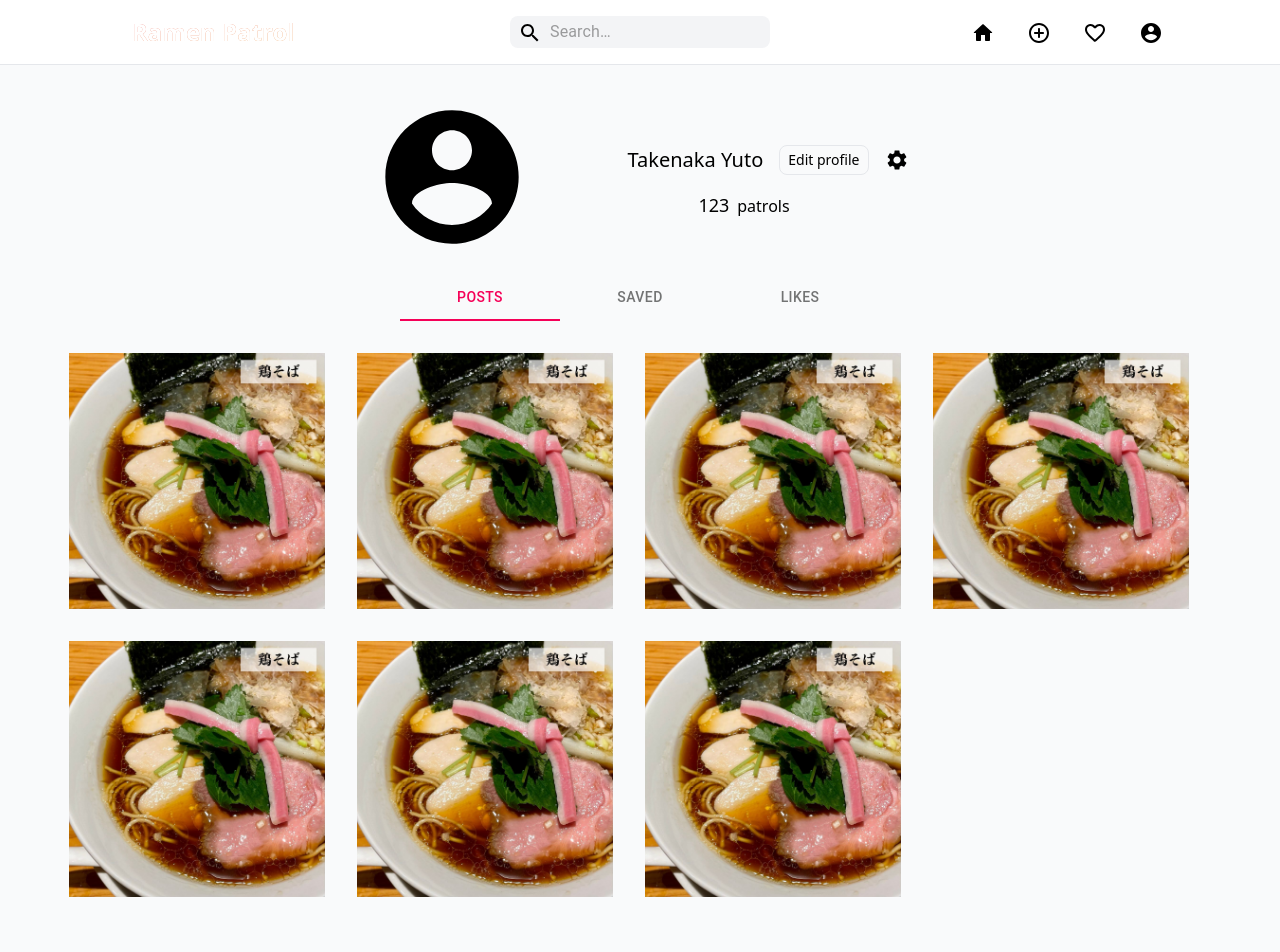
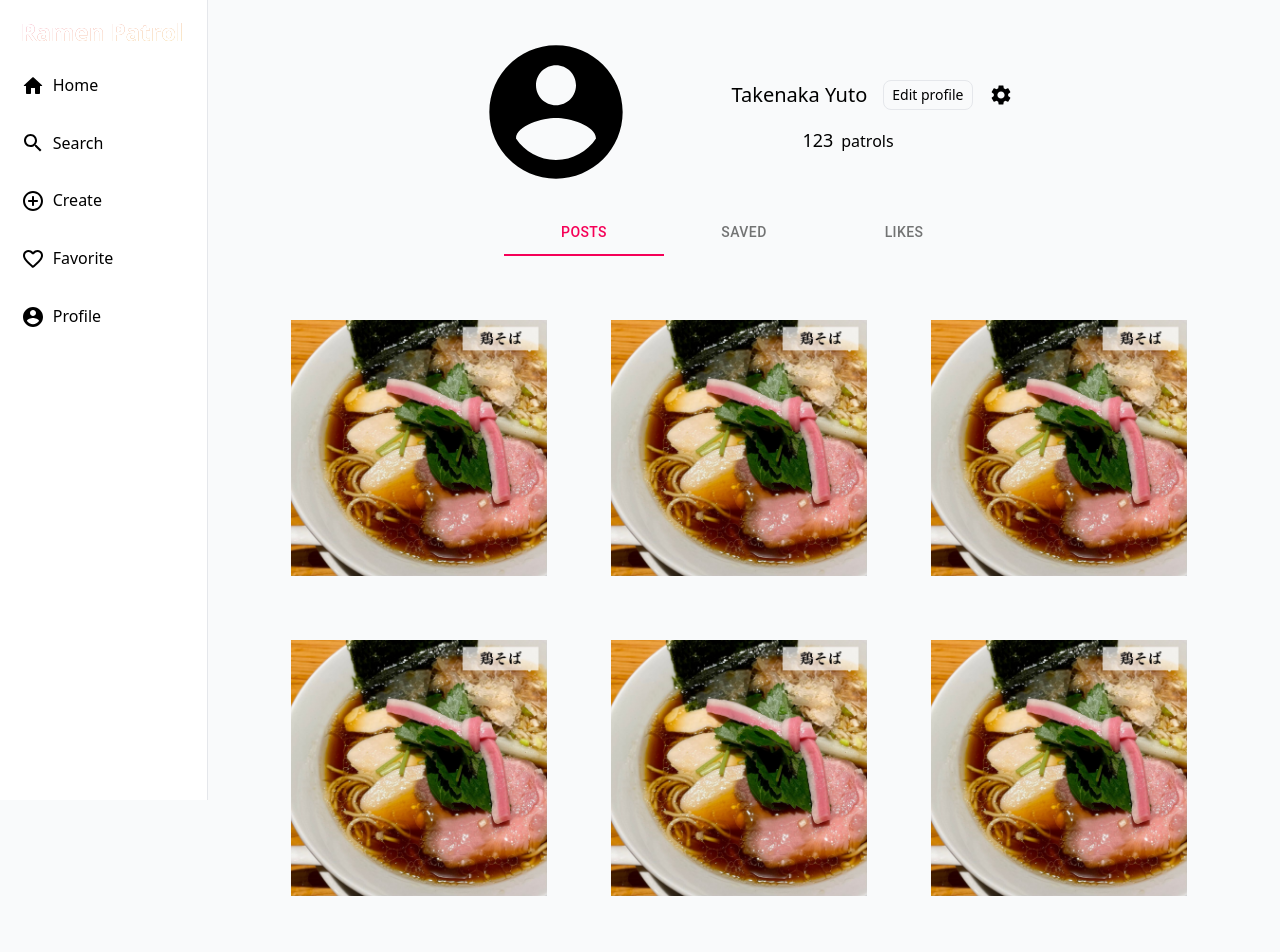
Before and after one commit to YutoTakenaka/ramen_patrol, a React (Create React App) app: page /profile in a window 1280 px wide. Shown: the top 952 px of the page. Built offline with nearby package versions, Linux system fonts and the light colour scheme.

Commit message:
fix: profileページのレイアウトを修正

```diff
--- a/src/components/organisms/MyPageIndex.tsx
+++ b/src/components/organisms/MyPageIndex.tsx
@@ -40,7 +40,6 @@ export default function MyPageIndex() {
     setValue(newValue);
   };
   return (
-    <>
     <div className="bg-gray-50">
       <div className="flex justify-center">
         <AccountCircleIcon className="mr-12 mt-8" style={{ fontSize: 160 }} />
@@ -75,37 +74,36 @@ export default function MyPageIndex() {
         <Tab label="saved" />
         <Tab label="likes" />
       </Tabs>
-        <div className="mx-auto w-full flex justify-center pb-4">
+      <div className="pb-4 ml-10 mt-16">
         <TabPanel value={value} index={0}>
-            <div className="flex justify-start flex-wrap w-11/12 mx-auto">
-              <img className="w-64 h-64 m-4" src={tori} alt="" />
-              <img className="w-64 h-64 m-4" src={tori} alt="" />
-              <img className="w-64 h-64 m-4" src={tori} alt="" />
-              <img className="w-64 h-64 m-4" src={tori} alt="" />
-              <img className="w-64 h-64 m-4" src={tori} alt="" />
-              <img className="w-64 h-64 m-4" src={tori} alt="" />
-              <img className="w-64 h-64 m-4" src={tori} alt="" />
+          <div className="flex justify-start gap-16 flex-wrap m-auto w-11/12">
+            <img className="w-64 h-64" src={tori} alt="" />
+            <img className="w-64 h-64" src={tori} alt="" />
+            <img className="w-64 h-64" src={tori} alt="" />
+            <img className="w-64 h-64" src={tori} alt="" />
+            <img className="w-64 h-64" src={tori} alt="" />
+            <img className="w-64 h-64" src={tori} alt="" />
+            <img className="w-64 h-64" src={tori} alt="" />
           </div>
         </TabPanel>
         <TabPanel value={value} index={1}>
-            <div className="flex justify-start flex-wrap w-11/12 mx-auto">
-              <img className="w-64 h-64 m-4" src={miso} alt="" />
-              <img className="w-64 h-64 m-4" src={miso} alt="" />
-              <img className="w-64 h-64 m-4" src={miso} alt="" />
-              <img className="w-64 h-64 m-4" src={miso} alt="" />
-              <img className="w-64 h-64 m-4" src={miso} alt="" />
+          <div className="flex justify-start gap-16 flex-wrap w-11/12 mx-auto">
+            <img className="w-64 h-64" src={miso} alt="" />
+            <img className="w-64 h-64" src={miso} alt="" />
+            <img className="w-64 h-64" src={miso} alt="" />
+            <img className="w-64 h-64" src={miso} alt="" />
+            <img className="w-64 h-64" src={miso} alt="" />
           </div>
         </TabPanel>
         <TabPanel value={value} index={2}>
-            <div className="flex justify-start flex-wrap w-11/12 mx-auto">
-              <img className="w-64 h-64 m-4" src={serori} alt="" />
-              <img className="w-64 h-64 m-4" src={serori} alt="" />
-              <img className="w-64 h-64 m-4" src={serori} alt="" />
-              <img className="w-64 h-64 m-4" src={serori} alt="" />
+          <div className="flex justify-start gap-16 flex-wrap w-11/12 mx-auto">
+            <img className="w-64 h-64" src={serori} alt="" />
+            <img className="w-64 h-64" src={serori} alt="" />
+            <img className="w-64 h-64" src={serori} alt="" />
+            <img className="w-64 h-64" src={serori} alt="" />
           </div>
         </TabPanel>
       </div>
     </div>
-    </>
   );
 }
--- a/src/components/pages/Components.tsx
+++ b/src/components/pages/Components.tsx
@@ -1,4 +1,4 @@
-import { MenuItem, RadioGroup } from "@material-ui/core";
+import { RadioGroup } from "@material-ui/core";
 import React from "react";
 import PrimaryButton from "../molecules/buttons/PrimaryButton";
 import SecondaryButton from "../molecules/buttons/SecondaryButton";
@@ -8,8 +8,7 @@ import RadioButton from "../molecules/inputs/RadioButton";
 import SelectBox from "../molecules/inputs/SelectBox";
 import SwitchButton from "../molecules/inputs/Switch";
 import TextBox from "../molecules/inputs/TextField";
-import Footer from "../organisms/Footer";
-import Header from "../organisms/Header";
+import { Layout } from "../organisms/Layout";
 
 const SELECT_ITEMS = [
   "1",
@@ -32,8 +31,7 @@ export default function Components() {
   };
 
   return (
-    <>
-      <Header />
+    <Layout>
       <ComponentBox>
         <p>Primary Button</p>
         <PrimaryButton onClick={onClickBtn}>
@@ -92,7 +90,6 @@ export default function Components() {
         <br />
         <TextBox label="Birthday" required={false} disabled={true} />
       </ComponentBox>
-      <Footer />
-    </>
+    </Layout>
   );
 }
--- a/src/components/pages/MyPage.tsx
+++ b/src/components/pages/MyPage.tsx
@@ -1,13 +1,12 @@
-import Footer from "../organisms/Footer";
-import Header from "../organisms/Header";
+import { Layout } from "../organisms/Layout";
 import MyPageIndex from "../organisms/MyPageIndex";
 
 export default function MyPage() {
   return (
     <>
-      <Header />
-      <MyPageIndex />
-      <Footer />
+      <Layout>
+        <MyPageIndex />
+      </Layout>
     </>
   );
 }
```
Lines whose indentation alone changed are shown as unchanged.
